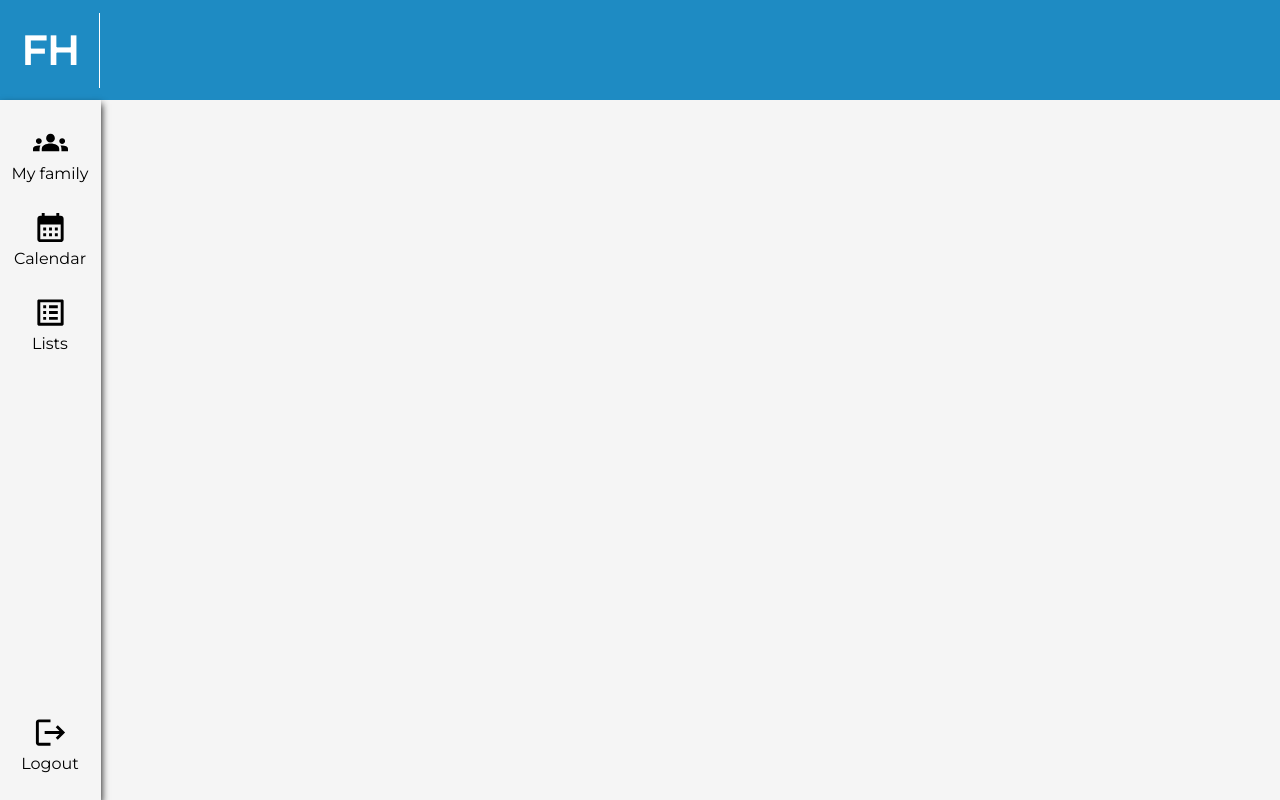
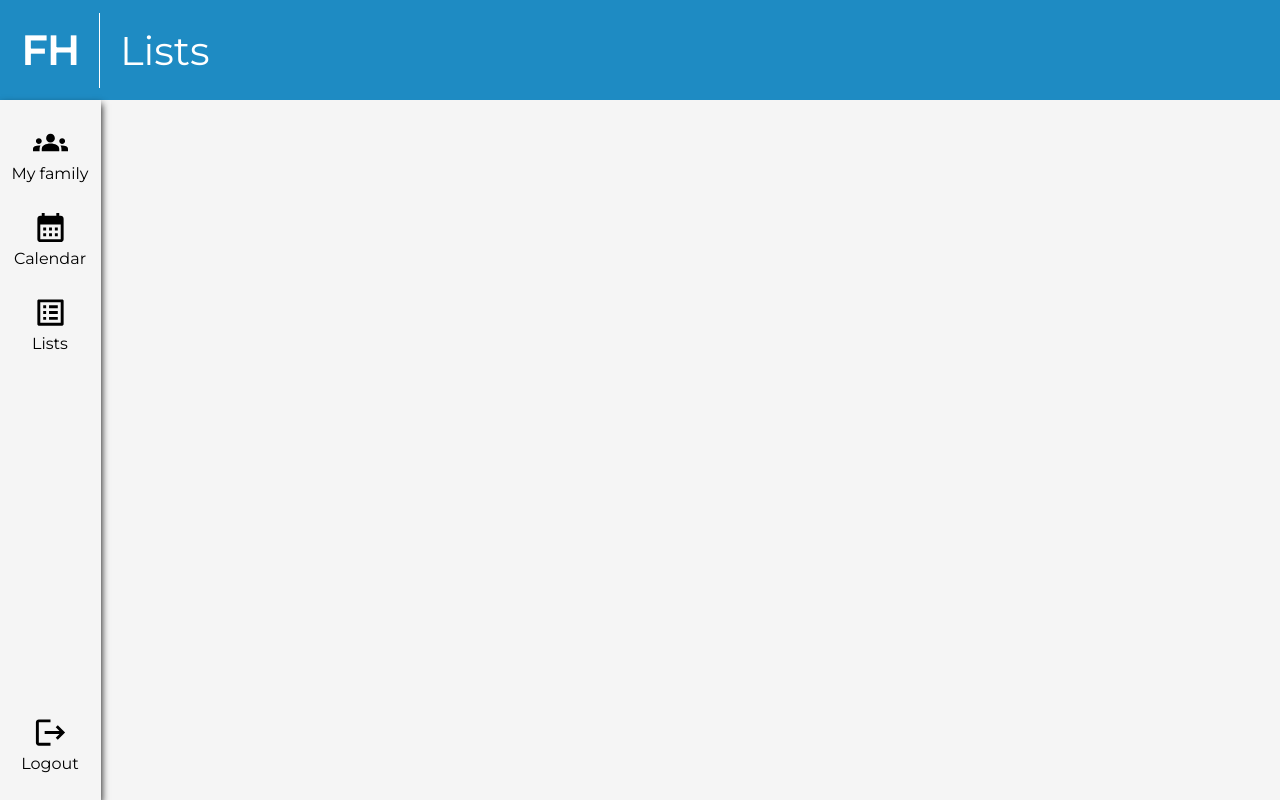
Before and after one commit to bogdansmk/FamilyHelper, a React (Create React App) app in the folder ui/: page /Lists in a window 1280 px wide. Built offline with nearby package versions, Linux system fonts and the light colour scheme.

Commit message:
fix merge issue

```diff
--- a/ui/src/Lists/Lists.tsx
+++ b/ui/src/Lists/Lists.tsx
@@ -7,7 +7,9 @@ export default class ListsPage extends React.Component {
     render() {
         return (
             <>
-                <Header/>
+                <Header pageTitle='Lists'
+                        rightPartText=''
+                        rightPartUrl=''/>
                 <LeftMenu/>
             </>
         );
```
